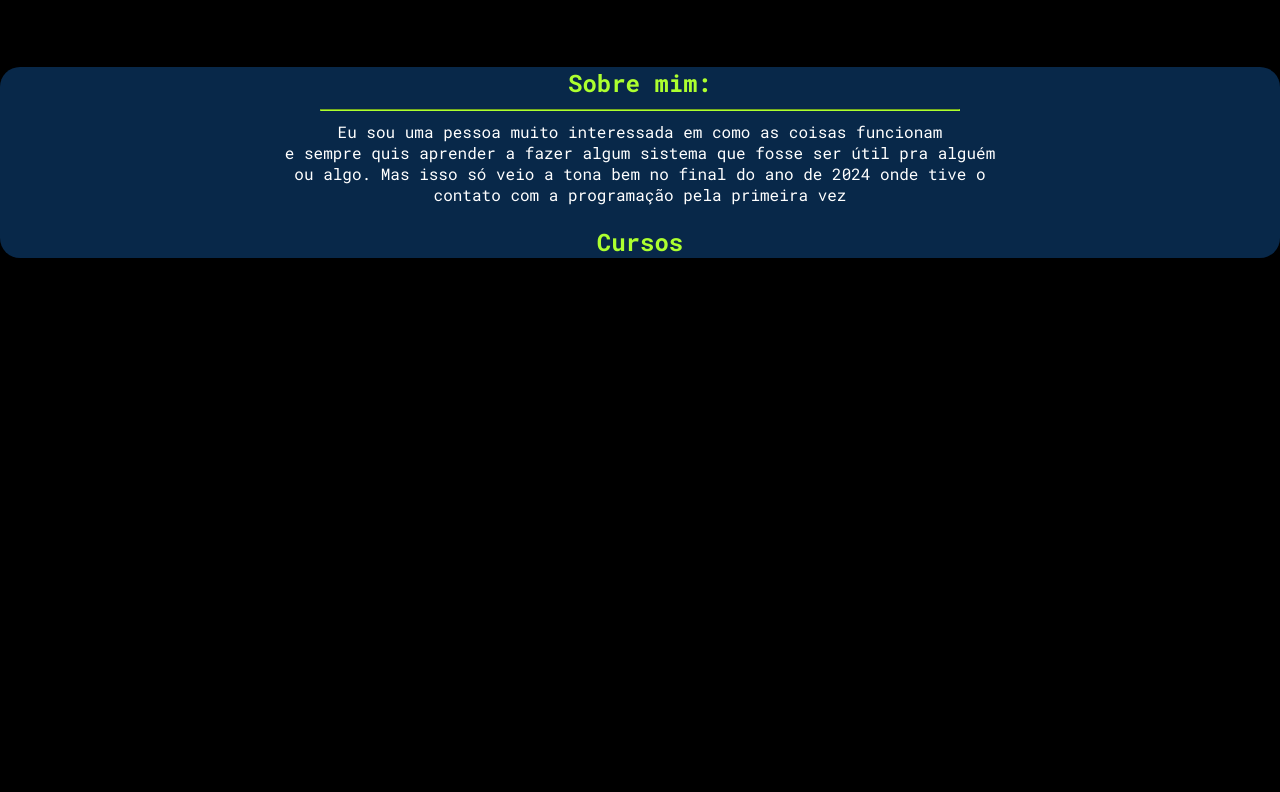
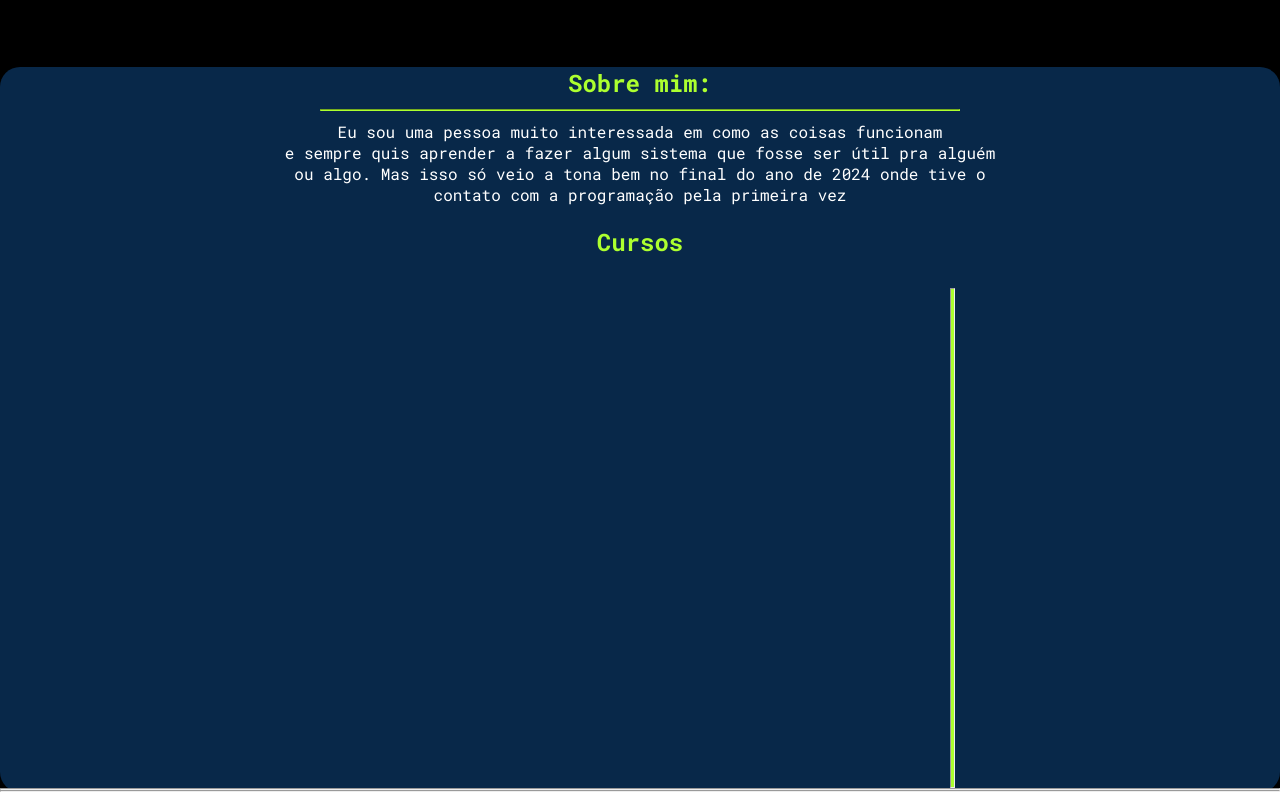
Before and after one commit to Kayky-Eduardo/Estudo-PHP, a PHP site: page / in a window 1280 px wide; the page is wider, and only the part inside the window is pictured. Shown: the part 806-1598 px from the top of that part. Before the commit the page ends 1064 px from the top of that part, so only its background shows below. Run offline with PHP 8.4, Linux system fonts and the light colour scheme.

Commit message:
vertical

```diff
--- a/treino_html/portfólio/estilizacao.css
+++ b/treino_html/portfólio/estilizacao.css
@@ -142,3 +142,11 @@ section.p_parte {
 .sobre h1 {
     margin-top: 120px;
 }
+
+div .vertical{
+    width: 5px;
+    height: 500px;
+    margin-left: 950px;
+    margin-top: 30px;
+    background-color: greenyellow;
+}
--- a/treino_html/portfólio/index.html
+++ b/treino_html/portfólio/index.html
@@ -73,9 +73,12 @@
                 <p>contato com a programação pela primeira vez</p>
                 <br>
                 <h2>Cursos</h2>
-
+                <div>
+                    <hr class="vertical">
+                    <hr class="curso1">
+                    <hr class="curso2">
+                </div>
             </div>
-
         </section>
     </main>
 </body>
```
